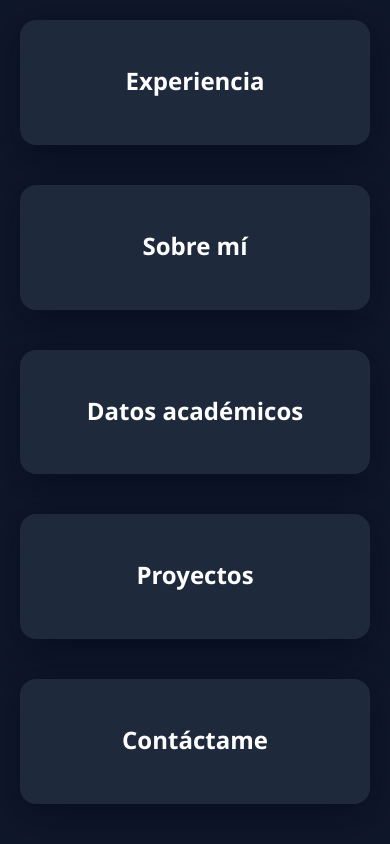
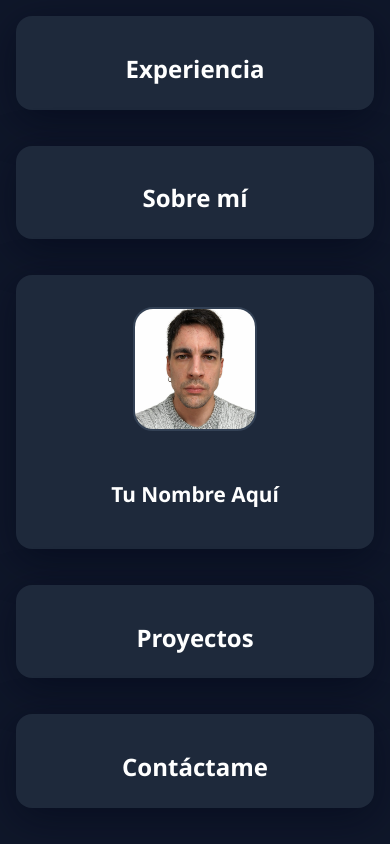
Before and after one commit to HarounDominique/cv, an Angular app: page / in a window 390 px wide. Built offline with nearby package versions, Linux system fonts and the light colour scheme.

Commit message:
improving display and adding info

```diff
--- a/angular.json
+++ b/angular.json
@@ -21,10 +21,8 @@
             ],
             "tsConfig": "tsconfig.app.json",
             "assets": [
-              {
-                "glob": "**/*",
-                "input": "public"
-              }
+              "src/favicon.ico",
+              "src/assets"
             ],
             "styles": [
               "src/styles.css"
--- a/src/app.html
+++ b/src/app.html
@@ -7,12 +7,56 @@
     (click)="open('experiencia')"
   >
     <h2>Experiencia</h2>
+
     <div class="card-content" *ngIf="active === 'experiencia'">
-      <p><strong>M3 INFORMÁTICA S.L.</strong> (2024 - Actualidad)</p>
-      <p>Desarrollador Full Stack (Angular + Java + SQL)</p>
-      <br>
-      <p><strong>IMATIA INNOVATION S.L.</strong> (2023)</p>
-      <p>Spring, PostgreSQL, SCRUM</p>
+
+      <!-- M3 -->
+      <div
+        class="mini-card"
+        [class.mini-expanded]="activeExperience === 'm3'"
+        (click)="toggleExperience('m3'); $event.stopPropagation()"
+      >
+        <div class="mini-header">
+          <h3>Desarrollador Full Stack</h3>
+          <span>M3 INFORMÁTICA S.L. | 2024 - Actualidad</span>
+        </div>
+
+        <div class="mini-content" *ngIf="activeExperience === 'm3'">
+          <ul>
+            <li>Migración del gestor de dependencias de <strong>npm a Bun</strong>, mejorando la seguridad y mitigando riesgos asociados a malware.</li>
+            <li>Mitigación de vulnerabilidades mediante actualización de dependencias críticas alineadas con el <strong>Esquema Nacional de Seguridad</strong>, utilizando <strong>Trivy</strong>.</li>
+            <li>Actualización de librerías y dependencias de todo el proyecto a versiones actualizadas, incluyendo entorno <strong>Angular</strong>.</li>
+            <li>Desarrollo y mantenimiento de frontend (Angular) y backend (Java).</li>
+            <li>Mantenimiento y optimización de bases de datos SQL.</li>
+            <li>Depuración y resolución de incidencias en entornos productivos.</li>
+            <li>Diseño, arquitectura y desarrollo de nuevos módulos y ampliaciones.</li>
+            <li>Elaboración de documentación técnica y funcional.</li>
+          </ul>
+        </div>
+      </div>
+
+      <!-- IMATIA -->
+      <div
+        class="mini-card"
+        [class.mini-expanded]="activeExperience === 'imatia'"
+        (click)="toggleExperience('imatia'); $event.stopPropagation()"
+      >
+        <div class="mini-header">
+          <h3>Desarrollador Full Stack (Prácticas)</h3>
+          <span>IMATIA INNOVATION S.L. | 2023</span>
+        </div>
+
+        <div class="mini-content" *ngIf="activeExperience === 'imatia'">
+          <ul>
+            <li>Diseño de modelo de datos en PostgreSQL.</li>
+            <li>Desarrollo de frontend en Angular.</li>
+            <li>Desarrollo de backend basado en microservicios con Spring.</li>
+            <li>Depuración de código, testing y validación funcional.</li>
+            <li>Trabajo bajo metodología ágil SCRUM.</li>
+          </ul>
+        </div>
+      </div>
+
     </div>
   </div>
 
@@ -35,19 +79,29 @@
         oportunidad, exploro áreas que van más allá de mi especialidad para seguir
         creciendo tanto técnica como personalmente.
       </p>
+      <h2>Datos académicos</h2>
+      <ul>
+        <li>Desarrollo Aplicaciones Multiplataforma – IES de Teis (2021-2023)</li>
+        <li>Ciencias Políticas y de la Administración Pública – USC (2017-2021)</li>
+      </ul>
     </div>
   </div>
 
   <div
-    class="card card--academico"
-    [class.expanded]="active === 'academico'"
-    [class.dimmed]="active !== null && active !== 'academico'"
-    (click)="open('academico')"
+    class="card card--perfil"
+    [class.expanded]="active === 'perfil'"
+    [class.dimmed]="active !== null && active !== 'perfil'"
+    (click)="open('perfil')"
   >
-    <h2>Datos académicos</h2>
-    <div class="card-content" *ngIf="active === 'academico'">
-      <p>DAM – IES de Teis (2021-2023)</p>
-      <p>Ciencias Políticas – USC (2017-2021)</p>
+    <div class="profile-preview">
+      <img src="assets/img/perfil.png" alt="Foto de perfil" class="profile-image">
+      <h2 class="profile-name">Tu Nombre Aquí</h2>
+    </div>
+
+    <div class="card-content" *ngIf="active === 'perfil'">
+      <p>Desarrollador Full Stack</p>
+      <p>Angular · Java · SQL</p>
+      <p>Vigo, Galicia</p>
     </div>
   </div>
 
--- a/src/app.ts
+++ b/src/app.ts
@@ -10,6 +10,12 @@ import { CommonModule } from '@angular/common';
 })
 export class App {
   active: Section | null = null;
+
+  activeExperience: string | null = null;
+
+  toggleExperience(id: string) {
+    this.activeExperience = this.activeExperience === id ? null : id;
+  }
 
   open(section: Section) {
     this.active = this.active === section ? null : section;
@@ -25,7 +31,7 @@ export class App {
     const titles: Record<Section, string> = {
       experiencia: 'Experiencia',
       sobreMi: 'Sobre mí',
-      academico: 'Datos académicos',
+      perfil: 'Perfil',
       proyectos: 'Proyectos',
       contacto: 'Contáctame'
     };
@@ -34,4 +40,9 @@ export class App {
   }
 }
 
-type Section = 'experiencia' | 'sobreMi' | 'academico' | 'proyectos' | 'contacto';
+type Section =
+  | 'experiencia'
+  | 'sobreMi'
+  | 'perfil'
+  | 'proyectos'
+  | 'contacto';
--- a/src/styles.css
+++ b/src/styles.css
@@ -13,17 +13,16 @@ body {
 /* GRID Bento               */
 /* ------------------------ */
 .bento-container {
-  min-height: 100vh;
+  min-height: 100vh; /* permite crecer si las cards necesitan más espacio */
   display: grid;
   grid-template-columns: repeat(3, 1fr);
   grid-template-rows: repeat(2, 1fr);
   grid-template-areas:
     "experiencia experiencia sobreMi"
-    "academico proyectos contacto";
+    "perfil proyectos contacto";
   gap: 20px;
-
-  padding: 40px;
-  max-width: 1400px;   /* limita ancho en pantallas muy grandes */
+  padding: 2rem; /* menos padding que antes */
+  max-width: 1400px;
   margin: 0 auto;
   box-sizing: border-box;
 }
@@ -47,12 +46,13 @@ body {
   font-weight: 500;
   position: relative;
   overflow: hidden;
-  padding: 2rem 15vw; /* vertical 2rem, lateral 15vw */
+  padding: 1.5rem 2rem; /* menos padding lateral que antes */
 }
 
 .card:hover {
   background: #334155;
-  transform: translateY(-5px);
+  transform: none; /* eliminamos el levantamiento por hover */
+  box-shadow: none;
 }
 
 /* ------------------------ */
@@ -60,9 +60,9 @@ body {
 /* ------------------------ */
 .card--experiencia { grid-area: experiencia; }
 .card--sobreMi { grid-area: sobreMi; }
-.card--academico { grid-area: academico; }
 .card--proyectos { grid-area: proyectos; }
 .card--contacto { grid-area: contacto; }
+.card--perfil { grid-area: perfil; }
 
 /* ------------------------ */
 /* Contenido interno cards  */
@@ -119,7 +119,6 @@ body {
   margin: 0 0 1rem 0;
 }
 
-/* Título de Sobre mí */
 .card--sobreMi h2 {
   text-align: left;
   font-size: 1.5rem;
@@ -130,22 +129,21 @@ body {
 /* Responsive               */
 @media (max-width: 900px) {
 
-  /* Grid se apila vertical */
   .bento-container {
     grid-template-columns: 1fr;
     grid-template-rows: repeat(5, auto);
     grid-template-areas:
       "experiencia"
       "sobreMi"
-      "academico"
+      "perfil"
       "proyectos"
       "contacto";
-    padding: 20px;
+    padding: 1rem;
+    gap: 16px;
   }
 
-  /* Tarjetas en móvil */
   .card {
-    padding: 1.5rem 5vw; /* menos padding lateral en móvil */
+    padding: 1rem 5vw;
     font-size: 16px;
     border-radius: 16px;
     box-shadow: 0 10px 40px rgba(2,6,23,0.5);
@@ -167,7 +165,7 @@ body {
   }
 
   body {
-    overflow: auto; /* permite scroll normal en móvil */
+    overflow: auto;
   }
 }
 
@@ -179,3 +177,99 @@ body {
     gap: 16px;
   }
 }
+
+/* ------------------------ */
+/* Mini bento experience    */
+.mini-card {
+  background: #243447;
+  border-radius: 16px;
+  padding: 1.2rem 1.5rem;
+  margin-bottom: 1.5rem;
+  cursor: pointer;
+  transition: background-color 0.25s ease,
+  border-color 0.25s ease;
+  border: 1px solid #334155;
+}
+
+.mini-card:hover {
+  background: #243447; /* sin hover excesivo */
+}
+
+.mini-expanded {
+  border: 1px solid #38bdf8;
+  background: #243447;
+}
+
+.mini-header h3 {
+  margin: 0;
+  font-size: 1.05rem;
+  color: white;
+}
+
+.mini-header span {
+  font-size: 0.85rem;
+  color: #94a3b8;
+}
+
+.mini-content {
+  margin-top: 1rem;
+  font-size: 0.95rem;
+  line-height: 1.6;
+}
+
+.mini-content ul {
+  padding-left: 1.2rem;
+  margin: 0;
+}
+
+.mini-content li {
+  margin-bottom: 0.5rem;
+  color: #e2e8f0;
+}
+
+/* ------------------------ */
+/* Card Perfil Bento        */
+.profile-preview {
+  display: flex;
+  flex-direction: column;
+  align-items: center;
+  justify-content: center;
+  gap: 1rem;
+}
+
+.profile-image {
+  width: 140px;
+  height: 140px;
+  object-fit: cover;
+  border-radius: 20px; /* bordes bento */
+  border: 2px solid #334155;
+  margin-bottom: 1rem;
+  max-height: 40vh; /* evita que sea demasiado alta */
+}
+
+.profile-name {
+  font-size: 1.5rem;
+  font-weight: 600;
+  color: white;
+  text-align: center;
+}
+
+/* Card Perfil en desktop */
+.card--perfil .profile-preview {
+  padding: 1rem;
+  align-items: center;
+  justify-content: center;
+}
+
+/* Ajustes móviles perfil */
+@media (max-width: 900px) {
+  .profile-image {
+    width: 120px;
+    height: 120px;
+    max-height: 30vh;
+  }
+
+  .profile-name {
+    font-size: 1.3rem;
+  }
+}
```
Also changed, not shown: src/assets/img/perfil.png (added).
